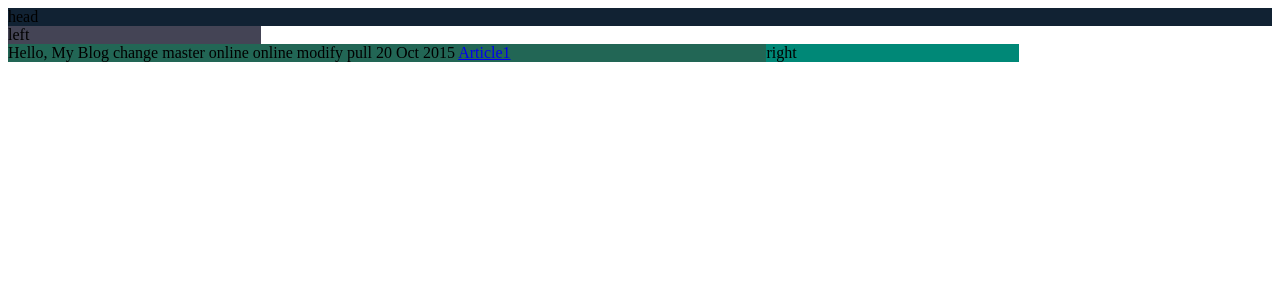
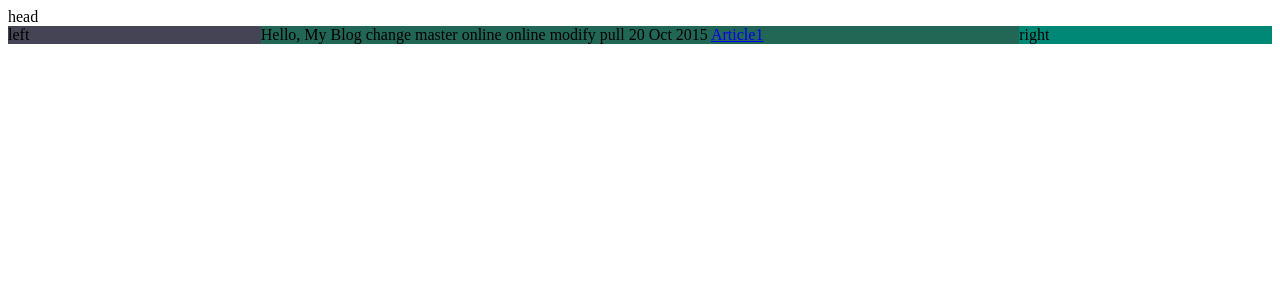
Before and after one commit to andyljj/jiablog, a Jekyll site: the page built from index.html, in a window 1280 px wide. Shown: the top 300 px of the page. Built offline with Jekyll 4.4.1, drawn with Linux system fonts in a browser that asks for light colours.

Commit message:
cehsimubaasfan

```diff
--- a/_layouts/default.html
+++ b/_layouts/default.html
@@ -5,22 +5,26 @@
       <meta http-equiv="content-type" content="text/html; charset=utf-8" />
       <title>{{ page.title }}</title>
       <style type="text/css">
-     .head,.main,.mid,.right{
+
         float: left;
-      }
+
       .head{
         width: 100%;
+        float: left;
         background: #123;
       }
       .left{
+        float: left;
         width: 20%;
         background: #445;
       }
       .mid{
+        float: left;
         width: 60%;
         background: #265;
       }
       .right{
+        float: left;
         width: 20%;
         background: #087;
       }
```
